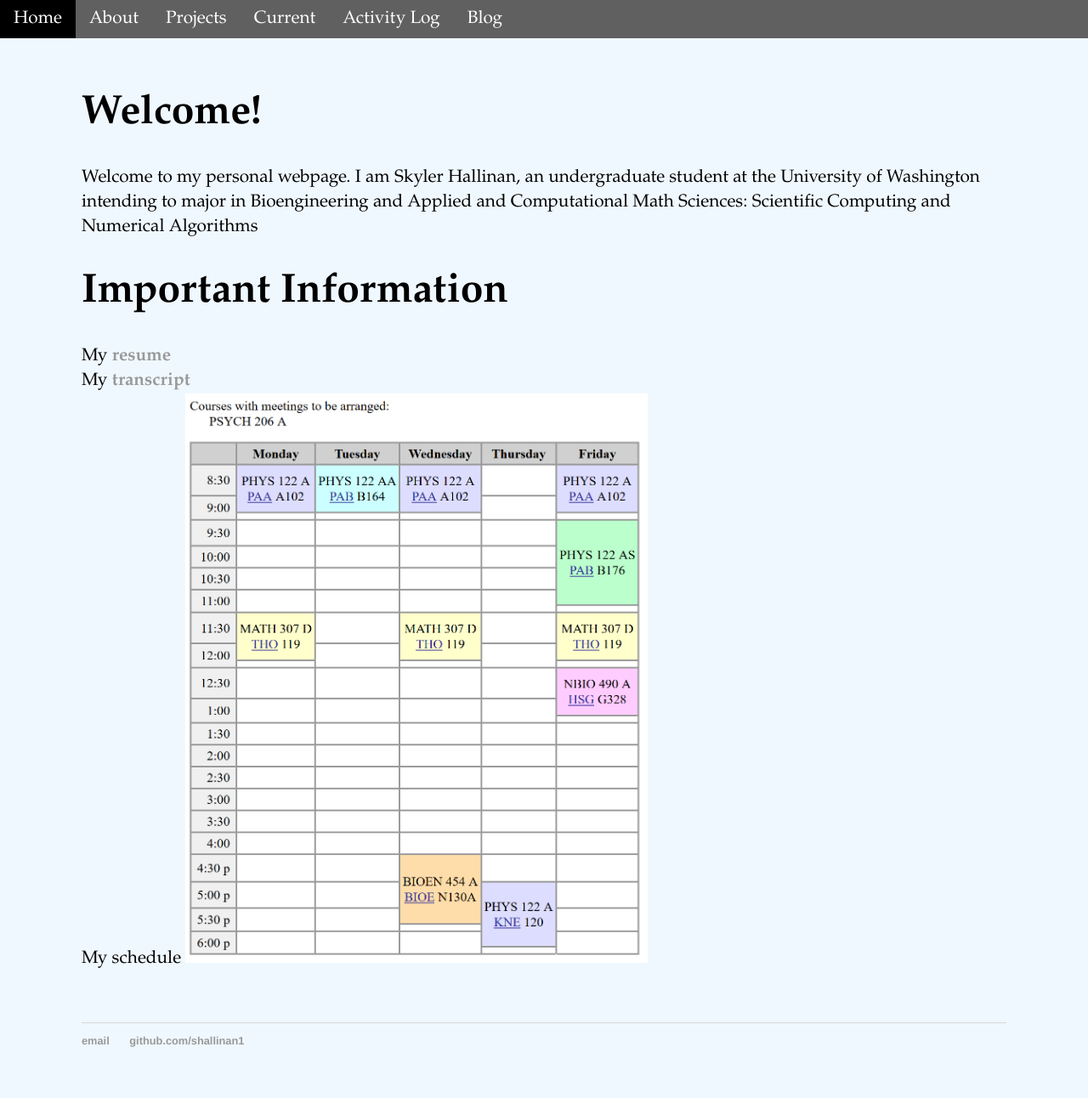
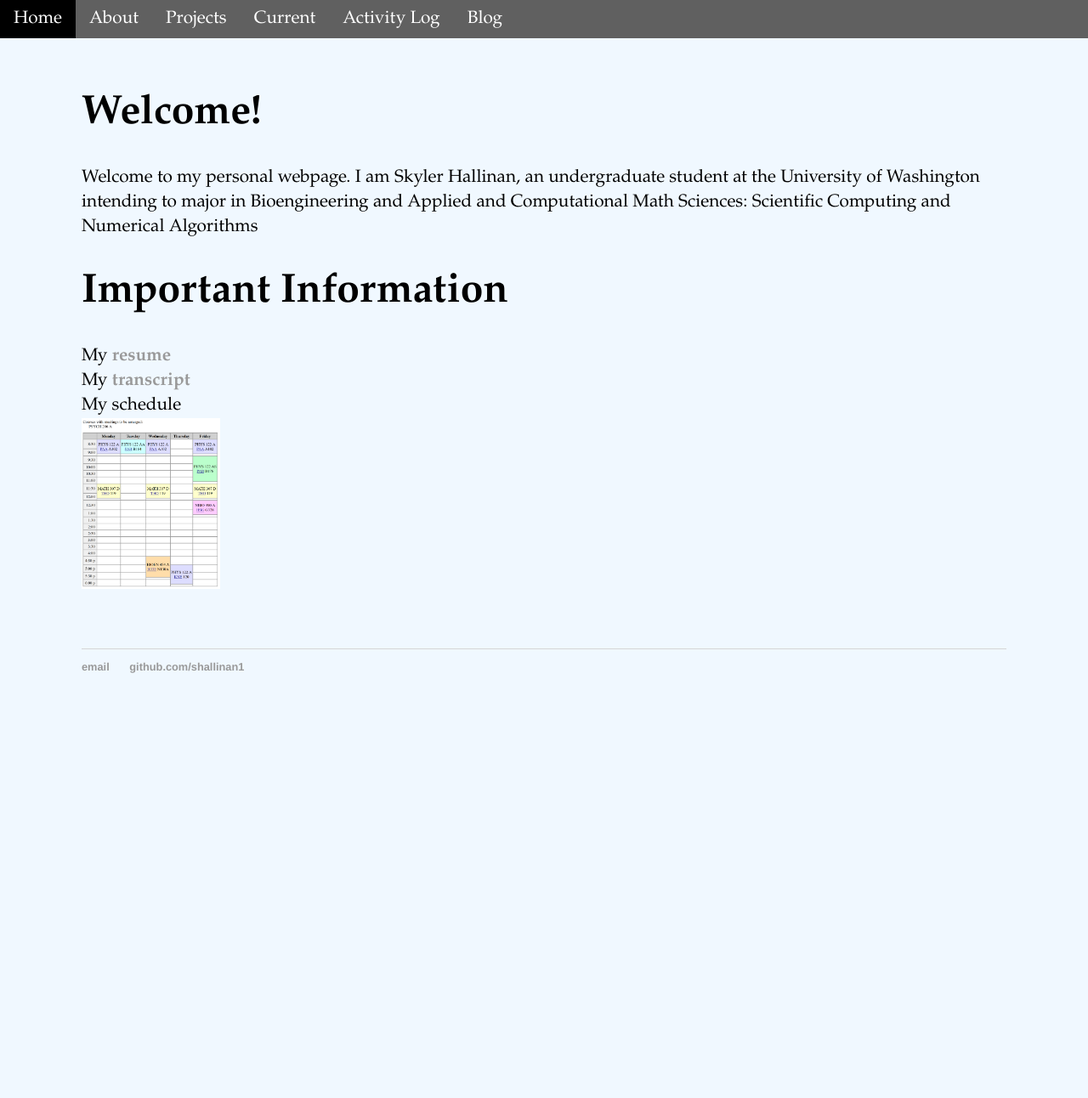
Before and after one commit to shallinan1/shallinan1.github.io, a Jekyll site: the page built from index.md, in a window 1280 px wide. Shown: the whole page at 85% size. Built offline with Jekyll 4.4.1, drawn with Linux system fonts in a browser that asks for light colours; after the commit the page ends 900 px from its top, so only the background shows below that.

Commit message:
Img size

```diff
--- a/index.md
+++ b/index.md
@@ -9,4 +9,4 @@
 # Important Information
 My <a href="/assets/official/Hallinan_Skyler_Resume.pdf" target = "_blank"><b>resume</b></a> <br>
 My <a href="/assets/official/UWUnofficialTranscript.pdf" target = "_blank"><b>transcript</b></a> <br>
-My schedule  <img src="/assets/official/autumnschedule.png" alt="Autumn schedule" style="width:50%">
+My schedule <br> <img src="/assets/official/autumnschedule.png" alt="Autumn schedule" style="width:15%">
```
